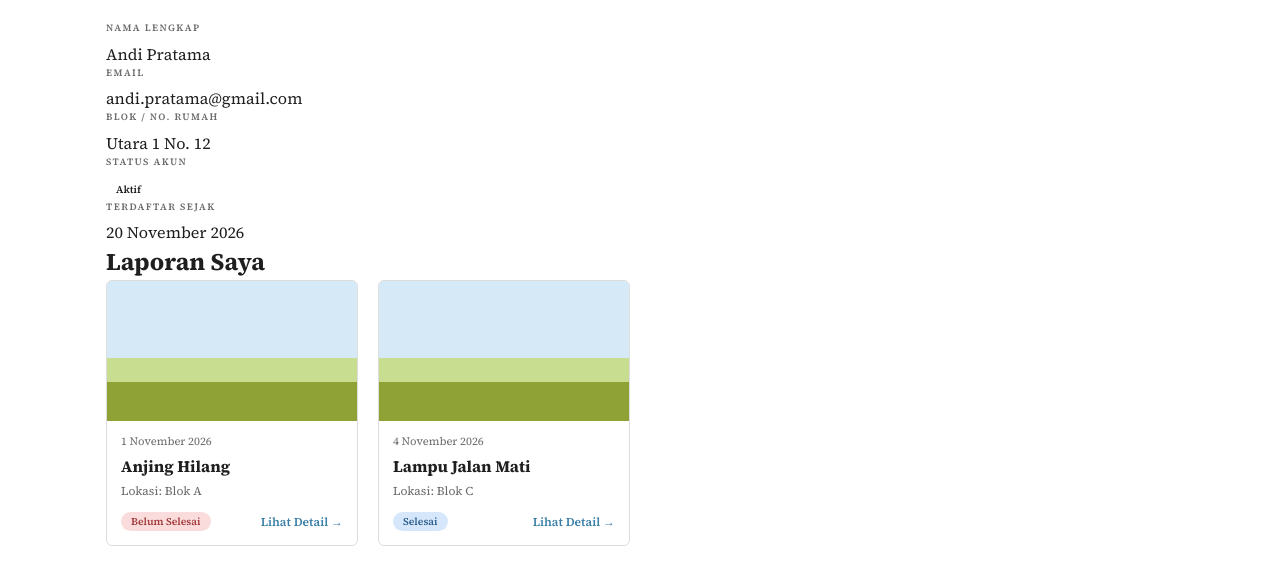
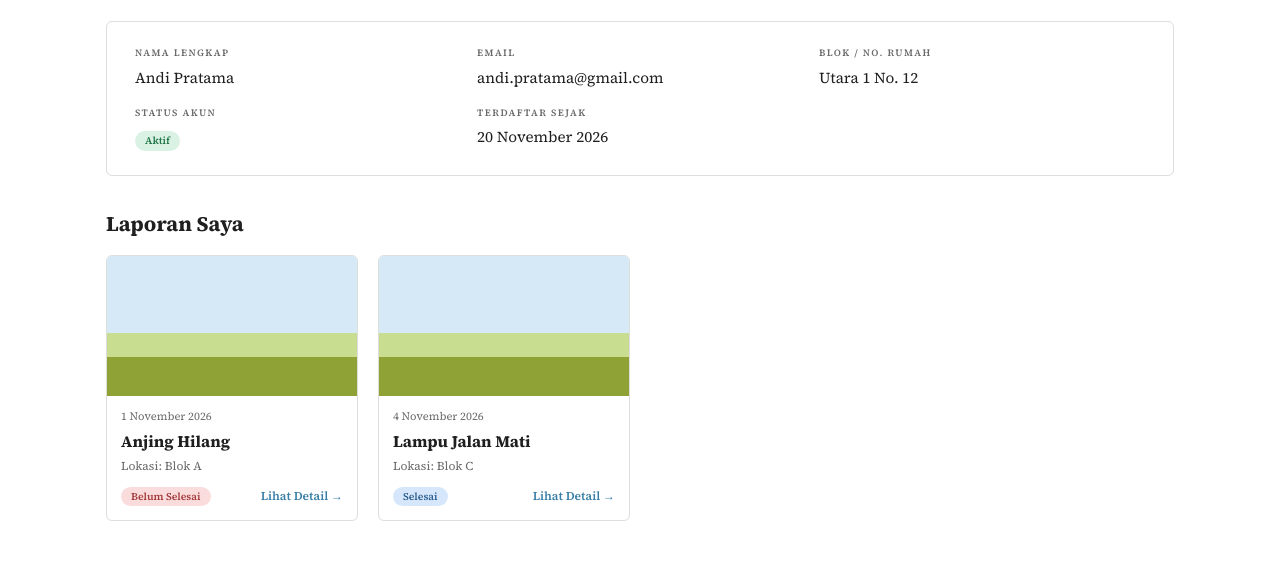
Before and after one commit to Mikhailken/komuport, a plain HTML site: page frontend/profil.html in a window 1280 px wide. Shown: the part 175-760 px from the top of the page. Drawn offline with Linux system fonts and the light colour scheme.

Commit message:
Frontend: tampilan CSS halaman profil

```diff
--- a/frontend/css/style.css
+++ b/frontend/css/style.css
@@ -538,3 +538,31 @@ a:hover { text-decoration: underline; }
     padding: 16px 20px;
   }
 }
+/* =====================================================================
+   BAGIAN 11 - HALAMAN PROFIL (warga)
+   ===================================================================== */
+
+/* ---------- 28. Kartu data akun ---------- */
+.profil-kartu {
+  display: grid;
+  grid-template-columns: 1fr;      /* HP: satu kolom */
+  gap: 16px;
+  padding: 20px;
+  border: 1px solid #dddddd;
+  border-radius: 6px;
+  background: var(--putih);
+  margin-bottom: 32px;
+}
+.profil-baris p:not(.info-label) { font-size: 0.95rem; }
+
+/* Badge status akun */
+.badge-aktif    { background: #d9f2e3; color: #23764a; }   /* Aktif */
+.badge-menunggu { background: #fdeccb; color: #93611a; }   /* Menunggu verifikasi */
+
+/* ---------- 29. Judul bagian "Laporan Saya" ---------- */
+.judul-bagian { font-size: 1.3rem; margin-bottom: 16px; }
+
+/* ---------- 30. Laptop: data akun 3 kolom ---------- */
+@media (min-width: 768px) {
+  .profil-kartu { grid-template-columns: repeat(3, 1fr); padding: 24px 28px; }
+}
```
